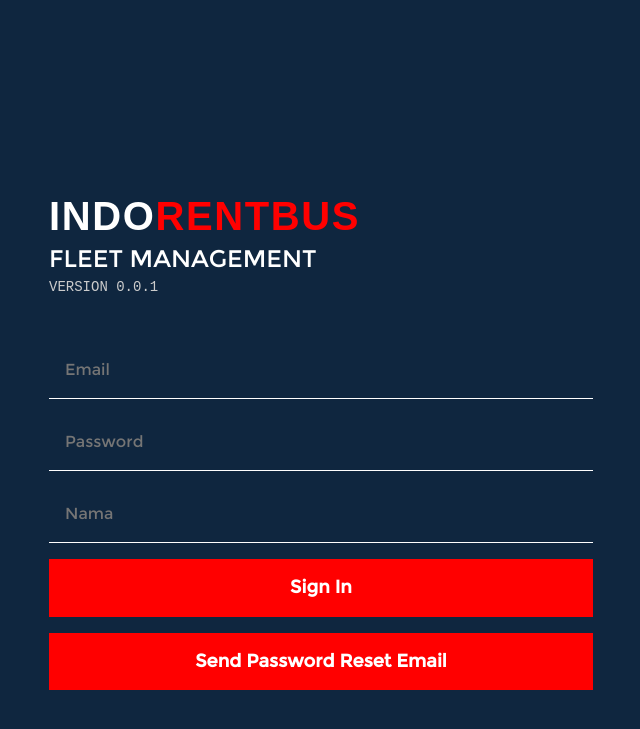
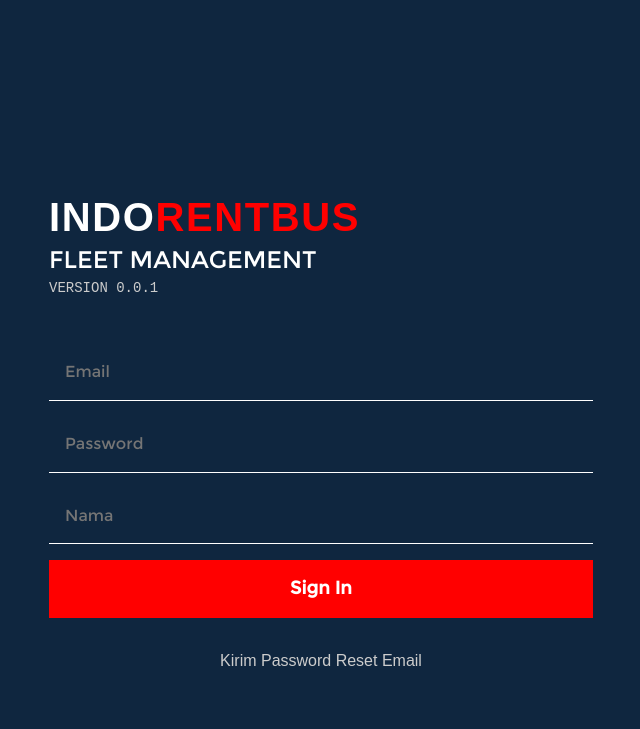
Before and after one commit to kemtol/indorentbus, a Jekyll site: the page built from index.html, in a window 1280 px wide. Shown: the top 729 px of the page, without its empty margins (319-959 px from the left). Built offline with Jekyll 4.4.1, drawn with Linux system fonts in a browser that asks for light colours; nearby versions of some CDN libraries; Markdown is read by kramdown in place of the engine named in the settings; comment, search, counter and statistics services are not loaded.

Commit message:
Update index.html

```diff
--- a/index.html
+++ b/index.html
@@ -13,7 +13,7 @@ title: INDORENTBUS FMS
 	<button disabled id="quickstart-sign-in" name="signin">Sign In</button>
 	<button class="for-signup" id="quickstart-sign-up" name="signup">Sign Up</button>
 	<button class="for-signup" disabled id="quickstart-verify-email" name="verify-email">Send Email Verification</button>
-	<button id="quickstart-password-reset" name="verify-email">Send Password Reset Email</button>
+	<button id="quickstart-password-reset" name="verify-email" style="background: transparent;font-size: 1rem;font-weight: 100;font-family: sans-serif;color: #ccc;">Kirim Password Reset Email</button>
 </div>
 
 <style>
```
